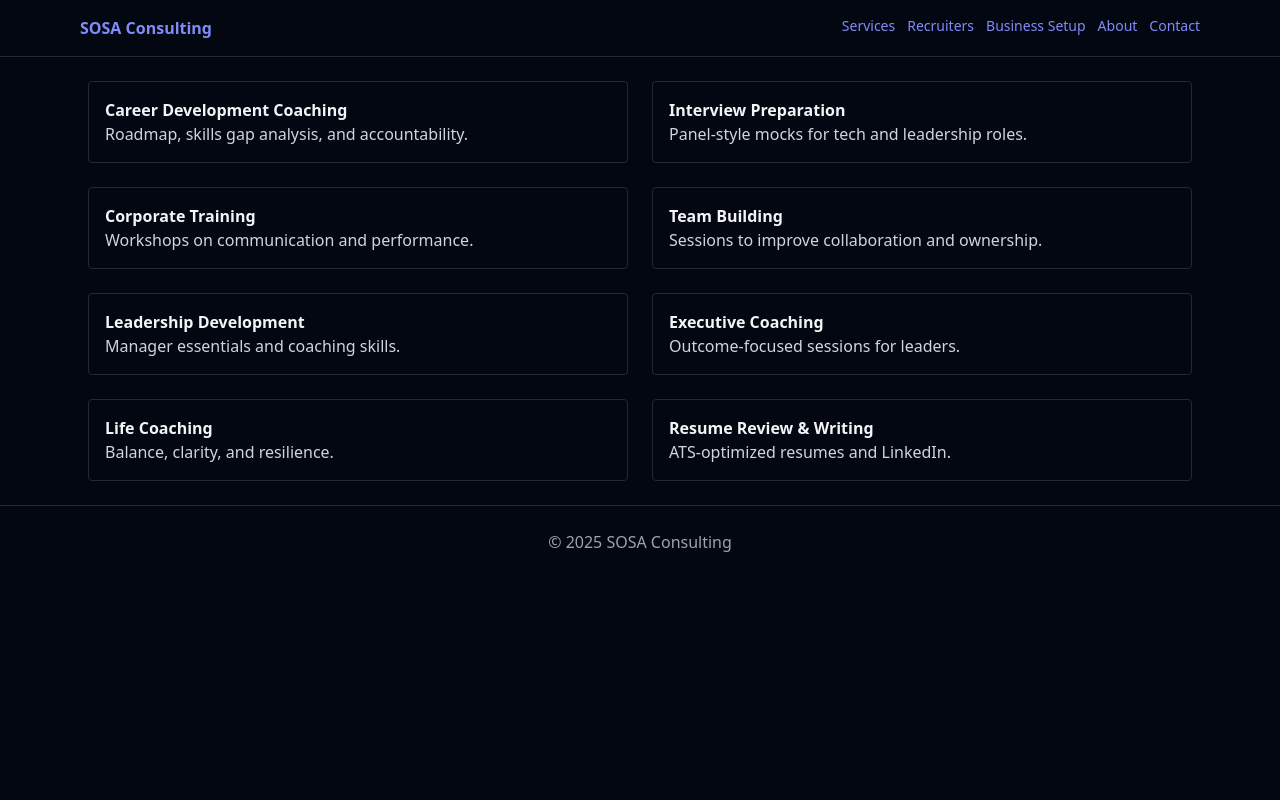
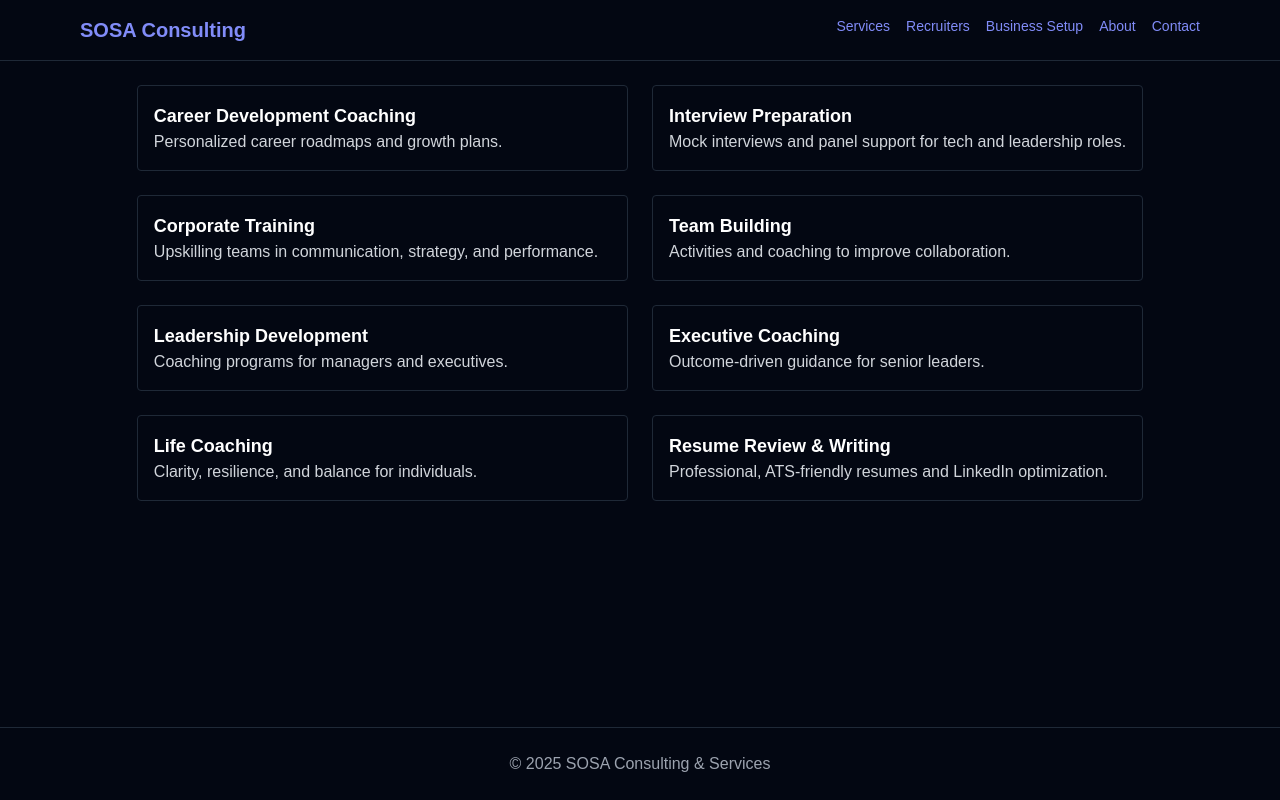
Before and after one commit to SyedSOSA/sosa-site, a Next.js app: page /services in a window 1280 px wide. Built offline with nearby package versions, Linux system fonts and the light colour scheme.

Commit message:
Add files via upload

```diff
--- a/components/Layout.js
+++ b/components/Layout.js
@@ -3,11 +3,11 @@ import Link from 'next/link';
 
 export default function Layout({children}){
   return (
-    <div>
+    <div className="flex flex-col min-h-screen">
       <header className="border-b border-gray-800">
         <div className="max-w-6xl mx-auto flex justify-between p-4">
-          <Link href="/" className="font-bold">SOSA Consulting</Link>
-          <nav className="flex gap-3 text-sm">
+          <Link href="/" className="font-bold text-xl">SOSA Consulting</Link>
+          <nav className="flex gap-4 text-sm">
             <Link href="/services">Services</Link>
             <Link href="/recruiters">Recruiters</Link>
             <Link href="/business-setup">Business Setup</Link>
@@ -16,9 +16,9 @@ export default function Layout({children}){
           </nav>
         </div>
       </header>
-      <main className="max-w-6xl mx-auto p-6">{children}</main>
+      <main className="flex-1 max-w-6xl mx-auto p-6">{children}</main>
       <footer className="border-t border-gray-800 text-center text-gray-400 p-6">
-        © {new Date().getFullYear()} SOSA Consulting
+        © {new Date().getFullYear()} SOSA Consulting & Services
       </footer>
     </div>
   )
--- a/package.json
+++ b/package.json
@@ -1,5 +1,5 @@
 {
-  "name": "sosa-final-site-rel",
+  "name": "sosa-hybrid-site",
   "version": "1.0.0",
   "private": true,
   "scripts": {
--- a/pages/404.js
+++ b/pages/404.js
@@ -1 +1 @@
-export default function NotFound(){return <p>Page not found</p>}
+export default function NotFound(){return <p className='text-center'>Page not found</p>}
--- a/pages/about.js
+++ b/pages/about.js
@@ -1 +1,16 @@
-export default function About(){return <p>SOSA Consulting & Services, founded by Syed Ahamed, delivers career and business consulting solutions globally.</p>}
+
+export default function About(){
+  return (
+    <div className="space-y-4">
+      <h1 className="text-3xl font-bold">About SOSA</h1>
+      <p>
+        SOSA Consulting & Services, founded by <strong>Syed Ahamed</strong>, provides global
+        solutions in career coaching, recruitment, and business setup.
+      </p>
+      <p>
+        We are committed to empowering individuals and organizations through tailored consulting,
+        innovative training, and strategic business support.
+      </p>
+    </div>
+  )
+}
--- a/pages/business-setup.js
+++ b/pages/business-setup.js
@@ -1 +1,17 @@
-export default function Biz(){return <p>Directory and support for UAE business setup including mainland and freezone options.</p>}
+
+export default function Biz(){
+  return (
+    <div className="space-y-4">
+      <h1 className="text-3xl font-bold">Business Setup Services</h1>
+      <p>
+        We specialize in UAE business setup support, guiding you through Mainland, Freezone,
+        and Offshore company formation.
+      </p>
+      <ul className="list-disc pl-6 text-gray-300">
+        <li>Mainland Company Registration</li>
+        <li>Freezone Licensing & Support</li>
+        <li>PRO & Documentation Services</li>
+      </ul>
+    </div>
+  )
+}
--- a/pages/contact.js
+++ b/pages/contact.js
@@ -1,11 +1,14 @@
 
 export default function Contact(){
   return (
+    <div className="space-y-4">
+      <h1 className="text-3xl font-bold">Contact Us</h1>
       <form action="https://formspree.io/f/mayvowqe" method="POST" className="space-y-3 max-w-md">
         <input name="name" placeholder="Name" className="w-full p-2 border border-gray-800 rounded"/>
         <input type="email" name="email" placeholder="Email" className="w-full p-2 border border-gray-800 rounded"/>
         <textarea name="message" placeholder="Message" className="w-full p-2 border border-gray-800 rounded"/>
         <button className="px-4 py-2 bg-indigo-600 text-white rounded">Send</button>
       </form>
+    </div>
   )
 }
--- a/pages/index.js
+++ b/pages/index.js
@@ -3,12 +3,15 @@ import Link from 'next/link';
 
 export default function Home(){
   return (
-    <div className="space-y-6">
-      <h1 className="text-3xl font-bold">Welcome to SOSA Consulting & Services</h1>
-      <p>Career & Corporate solutions across Coaching, Interview Panels, Training, Leadership, Resume Writing, and more.</p>
-      <div className="flex gap-3">
-        <Link href="/services" className="px-4 py-2 bg-indigo-600 text-white rounded">View Services</Link>
-        <Link href="/contact" className="px-4 py-2 border border-gray-700 rounded">Contact</Link>
+    <div className="space-y-6 text-center">
+      <h1 className="text-4xl font-bold">Welcome to SOSA Consulting & Services</h1>
+      <p className="text-gray-300 max-w-2xl mx-auto">
+        We help professionals and businesses with Career Development, Interview Preparation,
+        Corporate Training, Business Setup, and more.
+      </p>
+      <div className="flex gap-4 justify-center">
+        <Link href="/services" className="px-4 py-2 bg-indigo-600 text-white rounded">Our Services</Link>
+        <Link href="/contact" className="px-4 py-2 border border-gray-700 rounded">Get in Touch</Link>
       </div>
     </div>
   )
--- a/pages/recruiters.js
+++ b/pages/recruiters.js
@@ -1,9 +1,19 @@
 
 export default function Recruiters(){
-  const list=[{name:"ABC Talent",focus:"Tech Hiring",email:"hr@abc.com"}];
+  const list=[
+    {name:"ABC Talent",focus:"Technology",email:"hr@abc.com"},
+    {name:"Global Recruiters",focus:"Leadership Hiring",email:"info@globalrec.com"}
+  ];
   return (
-    <ul>
-      {list.map(r=>(<li key={r.name}>{r.name} - {r.focus} ({r.email})</li>))}
-    </ul>
+    <div className="space-y-4">
+      <h1 className="text-3xl font-bold">Recruiter Directory</h1>
+      <ul className="space-y-2">
+        {list.map(r=>(
+          <li key={r.name} className="p-3 border border-gray-800 rounded">
+            <strong>{r.name}</strong> – {r.focus} ({r.email})
+          </li>
+        ))}
+      </ul>
+    </div>
   )
 }
--- a/pages/services.js
+++ b/pages/services.js
@@ -1,20 +1,20 @@
 
 export default function Services(){
   const items=[
-    {title:"Career Development Coaching",desc:"Roadmap, skills gap analysis, and accountability."},
-    {title:"Interview Preparation",desc:"Panel-style mocks for tech and leadership roles."},
-    {title:"Corporate Training",desc:"Workshops on communication and performance."},
-    {title:"Team Building",desc:"Sessions to improve collaboration and ownership."},
-    {title:"Leadership Development",desc:"Manager essentials and coaching skills."},
-    {title:"Executive Coaching",desc:"Outcome-focused sessions for leaders."},
-    {title:"Life Coaching",desc:"Balance, clarity, and resilience."},
-    {title:"Resume Review & Writing",desc:"ATS-optimized resumes and LinkedIn."},
+    {title:"Career Development Coaching",desc:"Personalized career roadmaps and growth plans."},
+    {title:"Interview Preparation",desc:"Mock interviews and panel support for tech and leadership roles."},
+    {title:"Corporate Training",desc:"Upskilling teams in communication, strategy, and performance."},
+    {title:"Team Building",desc:"Activities and coaching to improve collaboration."},
+    {title:"Leadership Development",desc:"Coaching programs for managers and executives."},
+    {title:"Executive Coaching",desc:"Outcome-driven guidance for senior leaders."},
+    {title:"Life Coaching",desc:"Clarity, resilience, and balance for individuals."},
+    {title:"Resume Review & Writing",desc:"Professional, ATS-friendly resumes and LinkedIn optimization."},
   ];
   return (
     <div className="grid md:grid-cols-2 gap-6">
       {items.map(it=>(
         <div key={it.title} className="p-4 border border-gray-800 rounded">
-          <h3 className="font-semibold">{it.title}</h3>
+          <h3 className="font-semibold text-lg">{it.title}</h3>
           <p className="text-gray-300">{it.desc}</p>
         </div>
       ))}
--- a/styles/globals.css
+++ b/styles/globals.css
@@ -2,5 +2,6 @@
 @tailwind base;
 @tailwind components;
 @tailwind utilities;
-body { @apply bg-gray-950 text-gray-100; }
+body { @apply bg-gray-950 text-gray-100; font-family: sans-serif; }
 a { @apply text-indigo-400 hover:text-indigo-300; }
+h1,h2,h3 { @apply text-white; }
```
Also changed, not shown: 1 other file (tests, documents, lock files or other folders). Lines whose indentation alone changed are shown as unchanged.
